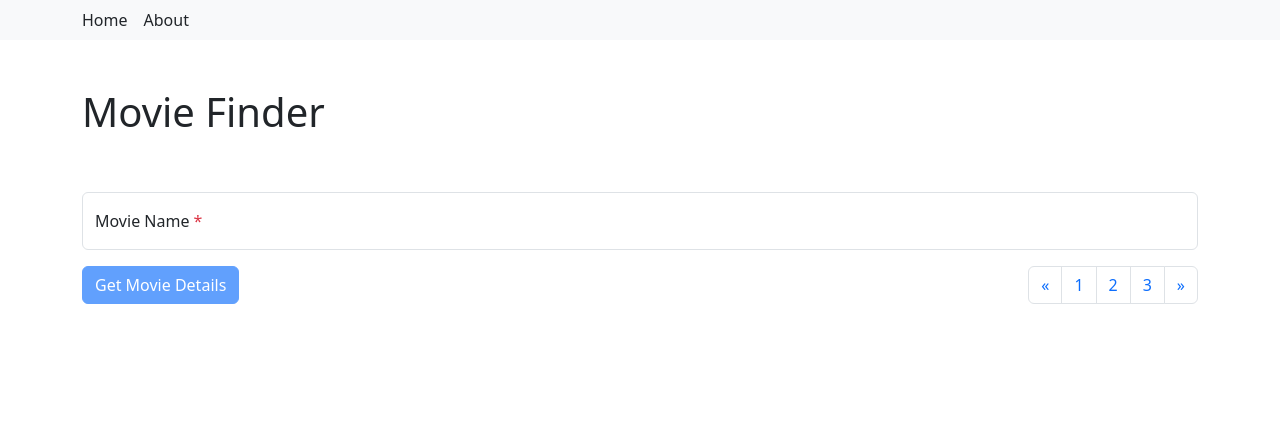
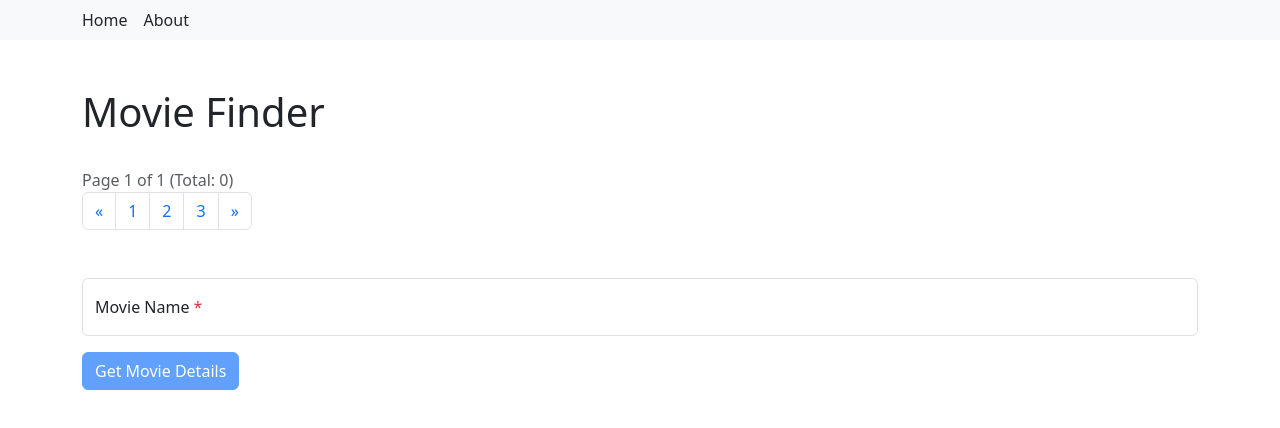
Before and after one commit to valerkahere/ca1-throwaway, an Angular app: page / in a window 1280 px wide. Shown: the top 428 px of the page. Built offline with nearby package versions, Linux system fonts and the light colour scheme.

Commit message:
Finish pagination

```diff
--- a/src/app/app.html
+++ b/src/app/app.html
@@ -18,6 +18,45 @@
 <div class="container mt-5
 d-flex gap-4 flex-column">
     <h1>{{title()}}</h1>
+
+    <nav aria-label="Pagination">
+            <!-- Page Indicator -->
+            <span class="text-muted">
+                Page {{ movieApiService.currentPage() }} of {{ movieApiService.maxPages() }}
+                (Total: {{ movieApiService.totalResults() }})
+            </span>
+            <ul class="pagination mb-0">
+                <!-- Previous Button: Disable if we are on page 1 -->
+                <li class="page-item">
+                    <button [disabled]="movieApiService.currentPage() === 1" (click)="movieApiService.previousPage()"
+                        class="page-link" aria-label="Previous">
+                        <span aria-hidden="true">&laquo;</span>
+                    </button>
+                </li>
+
+                <li class="page-item"><button
+                    (click)="movieApiService.customPage(1)"
+                    [disabled]="movieApiService.movies().length === 0"
+                    class="page-link">1</button></li>
+                <li class="page-item"><button
+                    (click)="movieApiService.customPage(2)"
+                    [disabled]="movieApiService.movies().length === 0"
+                    class="page-link">2</button></li>
+                <li class="page-item"><button
+                    (click)="movieApiService.customPage(3)"
+                    [disabled]="movieApiService.movies().length === 0"
+                    class="page-link">3</button></li>
+
+                <!-- Next Button: Disable if we hit the max page limit -->
+                <li class="page-item">
+                    <button type="button"
+                    [disabled]="movieApiService.currentPage() === movieApiService.maxPages()"
+                    (click)="movieApiService.nextPage()" class="page-link" aria-label="Next">
+                        <span aria-hidden="true">&raquo;</span>
+                    </button>
+                </li>
+            </ul>
+        </nav>
 </div>
 
 
--- a/src/app/app.routes.ts
+++ b/src/app/app.routes.ts
@@ -8,4 +8,5 @@ export const routes: Routes = [
     { path: "about", component: About},
     { path: "movie/:id", component: Details},
 
+
 ];
--- a/src/app/app.ts
+++ b/src/app/app.ts
@@ -1,6 +1,6 @@
 import { Component, signal } from '@angular/core';
 import { RouterOutlet, RouterLinkWithHref, RouterLinkActive } from '@angular/router';
-
+import { MovieapiService } from './services/movieapi-service';
 @Component({
   selector: 'app-root',
   imports: [RouterOutlet, RouterLinkWithHref, RouterLinkActive],
@@ -9,5 +9,8 @@ import { RouterOutlet, RouterLinkWithHref, RouterLinkActive } from '@angular/rou
 })
 export class App {
     title = signal("Movie Finder");
+     constructor(public movieApiService:MovieapiService) {
+
+        }
 
 }
--- a/src/app/components/search/search.html
+++ b/src/app/components/search/search.html
@@ -1,5 +1,5 @@
-<form class="d-flex flex-column gap-3"
-#movieForm="ngForm" (ngSubmit)="movieForm.valid && movieApiService.getMovies(moviename.value)">
+<form class="d-flex flex-column gap-3" #movieForm="ngForm"
+    (ngSubmit)="movieForm.valid && movieApiService.getMovies(moviename.value)">
     <div class="form-floating">
         <!-- 'ngModel' is required for the form to track this input's validity -->
         <input ngModel #moviename type="text" class="form-control" id="movieName" name="movieName" required
@@ -10,25 +10,7 @@
         <button type="submit" class="btn btn-primary" [disabled]="movieForm.invalid">Get Movie
             Details</button>
 
-        <nav aria-label="Pagination">
-        <ul class="pagination mb-0">
-            <li class="page-item">
-                <a class="page-link" href="#" aria-label="Previous">
-                    <span aria-hidden="true">&laquo;</span>
-                </a>
-            </li>
 
-            <li class="page-item"><a class="page-link" href="#">1</a></li>
-            <li class="page-item"><a class="page-link" href="#">2</a></li>
-            <li class="page-item"><a class="page-link" href="#">3</a></li>
-
-            <li class="page-item">
-                <a class="page-link" href="#" aria-label="Next">
-                    <span aria-hidden="true">&raquo;</span>
-                </a>
-            </li>
-        </ul>
-    </nav>
     </div>
 
 </form>
--- a/src/app/models/moviedetails.interface.ts
+++ b/src/app/models/moviedetails.interface.ts
@@ -15,7 +15,7 @@ export interface MovieDetails {
 // s=jaws >1 movies
 export interface SearchResults {
     Search: MovieDetails[];
-    totalResults?: string;
+    totalResults: string;
     Response: string;
     Error?: string;
 }
--- a/src/app/services/movieapi-service.ts
+++ b/src/app/services/movieapi-service.ts
@@ -16,12 +16,19 @@ export class MovieapiService {
     public errorMessage = signal<any>(null);
 
     // o	Create signal that stores totalResults
-    public totalResults = signal<string | undefined>(undefined);
+    public totalResults = signal<number>(0);
+    public currentPage = signal<number>(1);
 
     // o	Create signal that stores maxPages – this should be calculated from totalResults and results per page
-    derivedMaxPages = computed(() => {
-        return Math.round(Number(this.totalResults) / 10);
+    public maxPages = computed(() => {
+
+        return Number(this.totalResults()) > 0 ? Math.ceil(Number(this.totalResults()) / 10) : 1;
     })
+
+    // We must remember what the user searched for so nextPage() knows what to fetch
+    public currentSearchTerm = signal<string>('');
+
+
 
     private _baseURL = "https://www.omdbapi.com/";
     private _API_KEY = "?apikey=e42e477d";
@@ -53,18 +60,59 @@ export class MovieapiService {
 
     }
 
-    getMovies(title: string) {
-        const fullURL = `${this._baseURL}${this._API_KEY}&s=${title}`;
+    getMovies(title: string, page: number = 1) {
+        // Save the search term and current page in our state
+        this.currentSearchTerm.set(title);
+        this.currentPage.set(page);
+
+        const fullURL = `${this._baseURL}${this._API_KEY}&s=${title}&page=${page}`;
         this._http.get<SearchResults>(fullURL)
-        .pipe(
-            take(1)
-        )
-        .subscribe(data => {
+
+        .subscribe({
+                next: (data) => {
+                    if (data.Response === "True") {
+                        console.log(parseInt(data.totalResults, 10));
+                        this.movies.set(data.Search);
+                        this.totalResults.set(parseInt(data.totalResults, 10));
+                    } else {
+                        // case where movie not found
+                        this.movies.set([]);
+                        this.totalResults.set(0);
+                    }
+                },
+                error: (err) => console.error(err)
+            })
+            // data => {
             // returns MovieDetails[]
-            console.log(data.totalResults);
-            this.movies.set(data.Search);
-            this.totalResults.set(data.totalResults);
-            console.log(this.movies());
-        })
+            // console.log(data.totalResults);
+            // this.movies.set(data.Search);
+            // this.totalResults.set(parseInt(data.totalResults));
+            // console.log(this.movies());
+
+    }
+
+    nextPage() {
+        // can never be grater than maxPages
+        if (this.currentPage() < this.maxPages()) {
+
+            this.currentPage.update((page) => page + 1);
+            console.log(this.currentPage());
+            // fetch using remembered search terms
+            this.getMovies(this.currentSearchTerm(), this.currentPage());
+        }
+    }
+
+    previousPage() {
+        if (this.currentPage() <= 1) {
+            this.currentPage.update((page) => page - 1);
+            this.getMovies(this.currentSearchTerm(), this.currentPage());
+        }
+    }
+
+    customPage(page: number) {
+        if (this.currentPage() !== 0) {
+            this.currentPage.update((value) => value = page);
+            this.getMovies(this.currentSearchTerm(), this.currentPage());
+        }
     }
 }
```
Also changed, not shown: src/app/components/search/search.ts (+5 -2 lines).
